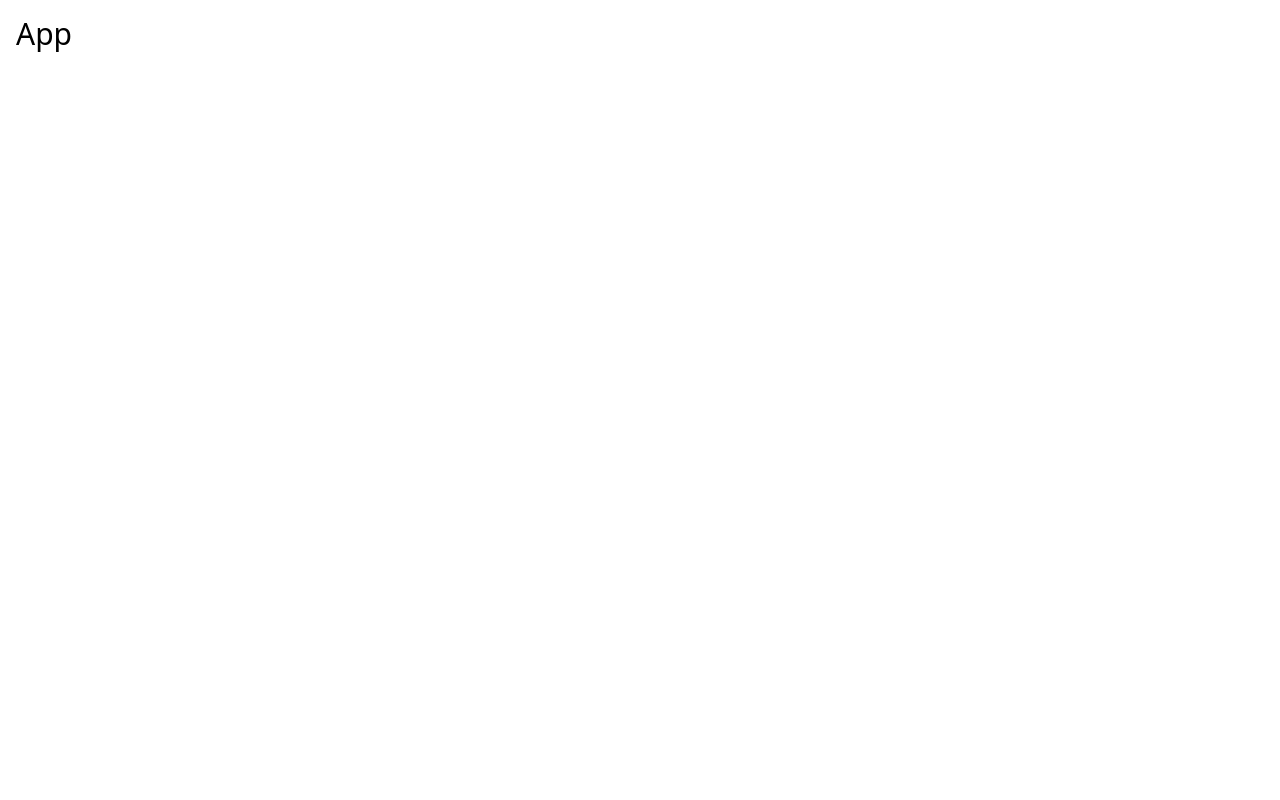
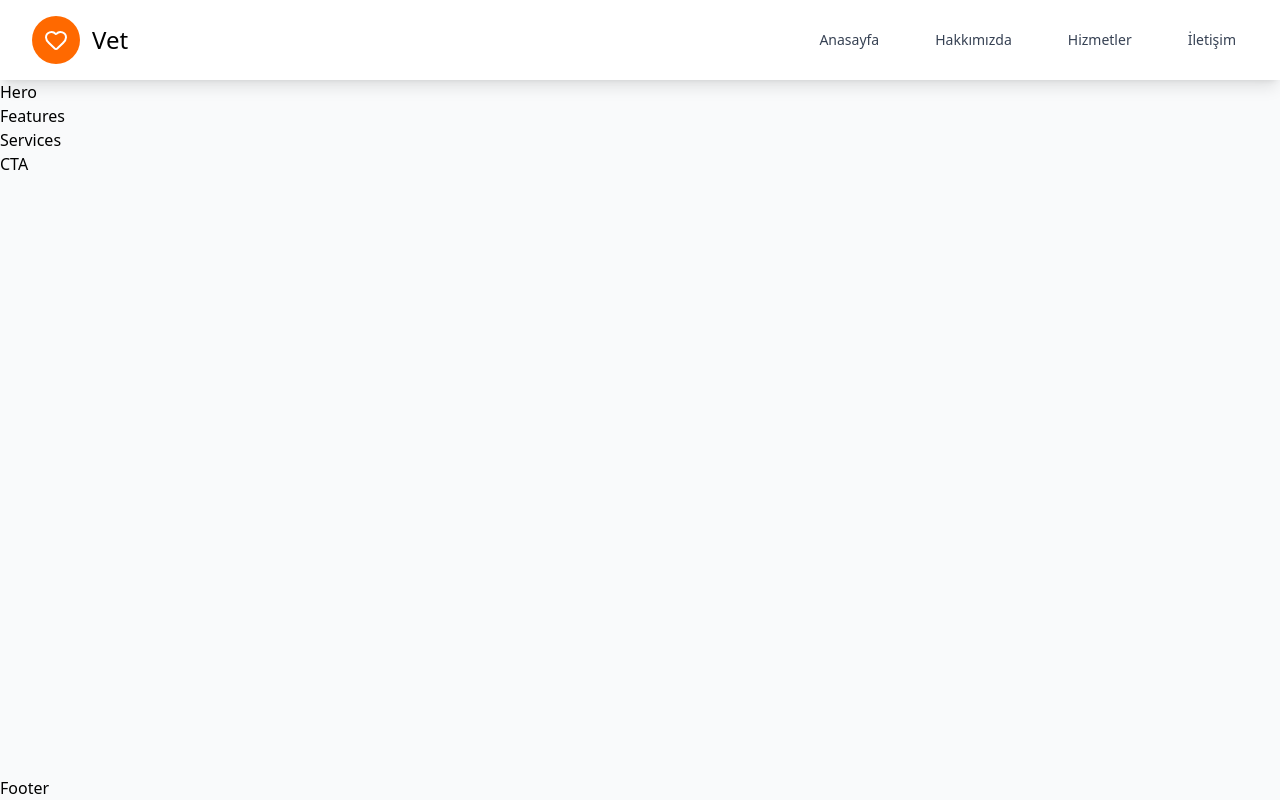
Before and after one commit to gorkemkaragl/React-Staj, a React (Vite) app: page / in a window 1280 px wide. Built offline with nearby package versions, Linux system fonts and the light colour scheme.

Commit message:
Add main components: Header, Hero, Features, Services, CTA, and Footer

```diff
--- a/src/App.tsx
+++ b/src/App.tsx
@@ -1,5 +1,23 @@
+import CTA from "./components/CTA";
+import Features from "./components/Features";
+import Footer from "./components/Footer";
+import Header from "./components/Header";
+import Hero from "./components/Hero";
+import Services from "./components/Services";
+
 const App = () => {
-  return <div className="p-4 text-3xl">App</div>;
+  return (
+    <div className="min-h-screen bg-gray-50">
+      <Header></Header>
+      <main>
+        <Hero></Hero>
+        <Features></Features>
+        <Services></Services>
+        <CTA></CTA>
+      </main>
+      <Footer></Footer>
+    </div>
+  );
 };
 
 export default App;
--- /dev/null
+++ b/src/components/CTA.tsx
@@ -0,0 +1,8 @@
+
+const CTA = () => {
+  return (
+    <div>CTA</div>
+  )
+}
+
+export default CTA
--- /dev/null
+++ b/src/components/Features.tsx
@@ -0,0 +1,8 @@
+
+const Features = () => {
+  return (
+    <div>Features</div>
+  )
+}
+
+export default Features
--- /dev/null
+++ b/src/components/Footer.tsx
@@ -0,0 +1,8 @@
+
+const Footer = () => {
+  return (
+    <div className="fixed bottom-0">Footer</div>
+  )
+}
+
+export default Footer
--- /dev/null
+++ b/src/components/Header.tsx
@@ -0,0 +1,67 @@
+import { Heart, Menu, X } from "lucide-react";
+import { useState } from "react";
+
+const Header = () => {
+  const [isOpen, setIsOpen] = useState(false);
+  const navigation = [
+    { name: "Anasayfa", href: "#" },
+    { name: "Hakkımızda", href: "#" },
+    { name: "Hizmetler", href: "#" },
+    { name: "İletişim", href: "#" },
+  ];
+  return (
+    <header className="bg-white shadow-lg sticky top-0 z-50">
+      <div className=" max-w-7xl mx-auto px-4 sm:px-6 lg:px-8">
+        <div className="flex justify-between py-4 items-center">
+          {/* Icon and Text */}
+          <a href="#" className="flex items-center gap-3">
+            <div className="bg-orange-500 p-3 rounded-full">
+              <Heart color="white"></Heart>
+            </div>
+            <span className="text-2xl">Vet</span>
+          </a>
+
+          {/* Desktop Navigation */}
+          <nav className="space-x-8 hidden md:flex">
+            {navigation.map((item) => (
+              <a
+                key={item.href}
+                href={item.href}
+                className="px-3 py-2 rounded-md text-sm font-medium
+              transition-colors duration-200 text-gray-700 hover:text-orange-500 hover:bg-orange-50"
+              >
+                {item.name}
+              </a>
+            ))}
+          </nav>
+          {/* Burger Button */}
+          <button
+            onClick={() => setIsOpen(!isOpen)}
+            className="p-2 md:hidden rounded-md text-gray-700 hover:text-orange-600 cursor-pointer hover:bg-orange-50"
+          >
+            {isOpen ? <X /> : <Menu />}
+          </button>
+        </div>
+        {/* Mobile Navigation */}
+        {isOpen && (
+          <div className="md:hidden ">
+            <div className="px-2 pt-2 pb-3 space-y-1 border-t border-gray-200">
+              {navigation.map((item) => (
+                <a
+                  key={item.href}
+                  href={item.href}
+                  className="block px-3 py-2 rounded-md text-sm font-medium
+              transition-colors duration-200 text-gray-700 hover:text-orange-500 hover:bg-orange-50"
+                >
+                  {item.name}
+                </a>
+              ))}
+            </div>
+          </div>
+        )}
+      </div>
+    </header>
+  );
+};
+
+export default Header;
--- /dev/null
+++ b/src/components/Hero.tsx
@@ -0,0 +1,8 @@
+
+const Hero = () => {
+  return (
+    <div>Hero</div>
+  )
+}
+
+export default Hero
--- /dev/null
+++ b/src/components/Services.tsx
@@ -0,0 +1,8 @@
+
+const Services = () => {
+  return (
+    <div>Services</div>
+  )
+}
+
+export default Services
```
